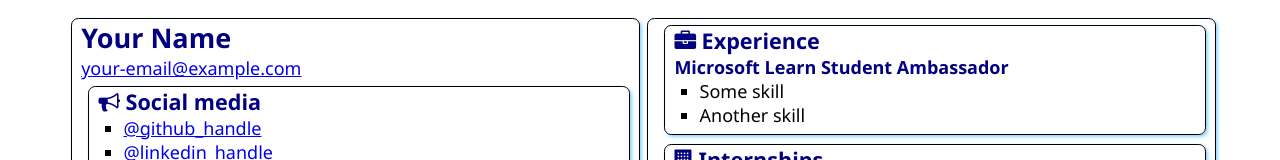
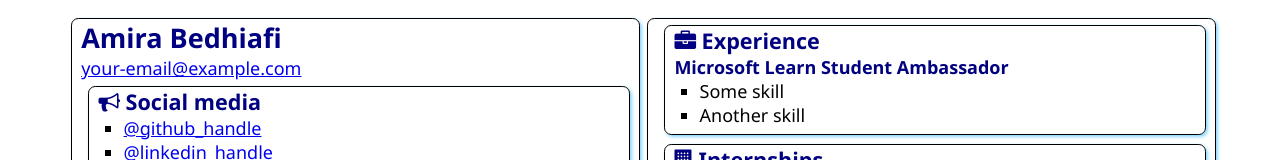
Before and after one commit to AmiraBEDH/SATechnicalOnboarding, a plain HTML site: page src/index.html in a window 1280 px wide. Shown: the top 160 px of the page. Drawn offline with Linux system fonts and the light colour scheme.

Commit message:
Change your name

```diff
--- a/src/index.html
+++ b/src/index.html
@@ -12,7 +12,7 @@
 <body>
     <main>
         <article class="box">
-            <h1>Your Name</h1>
+            <h1>Amira Bedhiafi</h1>
             <div><a href="mailto:your.email@example.com">your-email@example.com</a></div>
 
             <section class="box">
```
